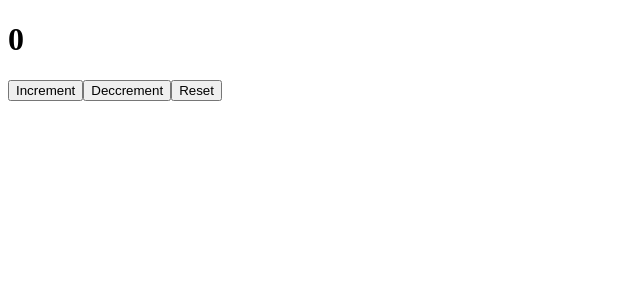
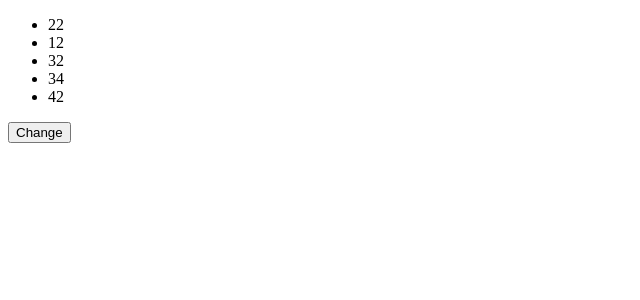
Before and after one commit to mohsinsaleheen1/React-Practice-Basic-to-Advance-, a React (Vite) app in the folder ClassComponent/: page / in a window 1280 px wide. Shown: the top 300 px of the page, without its empty margins (0-640 px from the left). Built offline with nearby package versions, Linux system fonts and the light colour scheme.

Commit message:
USwithArray&Obj

```diff
--- a/ClassComponent/src/App.jsx
+++ b/ClassComponent/src/App.jsx
@@ -12,6 +12,8 @@ import ParentClass from "./components/ParentClass";
 import Stylesheet1 from "./components/Stylesheet1";
 import Stylesheet2 from "./components/Stylesheet2";
 import Usestate from "./components/Hooks/Usestate";
+import USwithObject from "./components/Hooks/USwithObject";
+import USwitharray from "./components/Hooks/USwitharray";
 class App extends Component {
   render() {
     return (
@@ -31,7 +33,9 @@ class App extends Component {
         {/* <ParentClass /> */}
         {/* <Stylesheet1 />
         <Stylesheet2 /> */}
-        <Usestate />
+        {/* <Usestate /> */}
+        {/* <USwithObject /> */}
+        <USwitharray />
       </>
     );
   }
--- /dev/null
+++ b/ClassComponent/src/components/Hooks/USwithObject.jsx
@@ -0,0 +1,36 @@
+import React, { useState } from "react";
+
+const USwithObject = () => {
+  const Obj = {
+    name: "Mohsin",
+    age: 23,
+    height: 5.0,
+    isYoung: true,
+  };
+  const [person, setPerson] = useState(Obj);
+  const changeState = () => {
+    setPerson(prevstate =>{
+        return{
+            ...prevstate,
+            name:"Muneeb"
+    }
+    })
+    // setPerson({
+    //   name: "Muneeb",
+    //   age: 20,
+    //   height: 5.0,
+    //   isYoung: true,
+    // });
+  };
+  return (
+    <div>
+      <h1>{person.name}</h1>
+      <h1>{person.age}</h1>
+      <h1>{person.height}</h1>
+      <h1>{person.isYoung}</h1>
+      <button onClick={changeState}>Click</button>
+    </div>
+  );
+};
+
+export default USwithObject;
--- /dev/null
+++ b/ClassComponent/src/components/Hooks/USwitharray.jsx
@@ -0,0 +1,22 @@
+import React, { useState } from "react";
+// import Usestate from "./Usestate";
+
+const USwitharray = () => {
+  const num = [22, 12, 32, 34, 42];
+  const [number, setNumber] = useState(num);
+  const changelist = () => {
+    setNumber([89, 98, 77, 44, 11]);
+  };
+  return (
+    <div>
+      <ul>
+        {number.map((n, i) => (
+          <li key={i}>{n}</li>
+        ))}
+      </ul>
+      <button onClick={changelist}>Change</button>
+    </div>
+  );
+};
+
+export default USwitharray;
```
